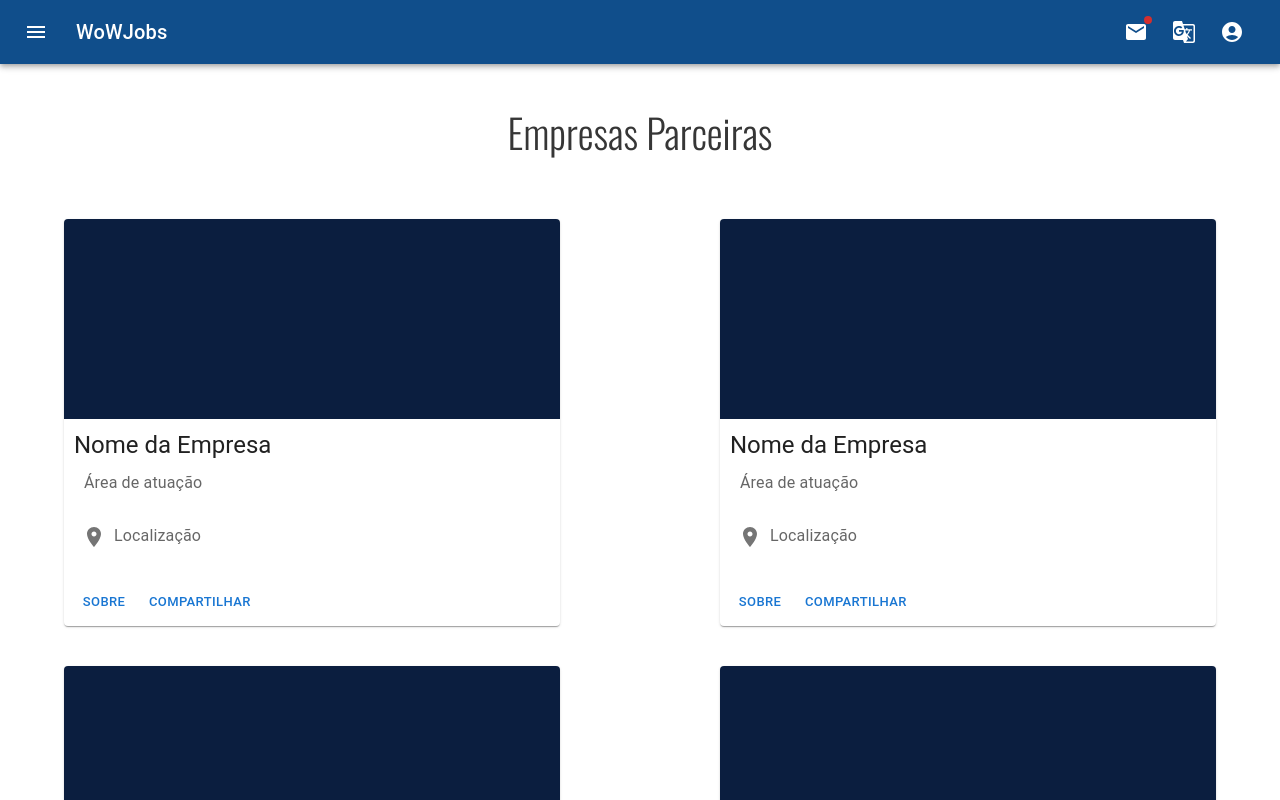
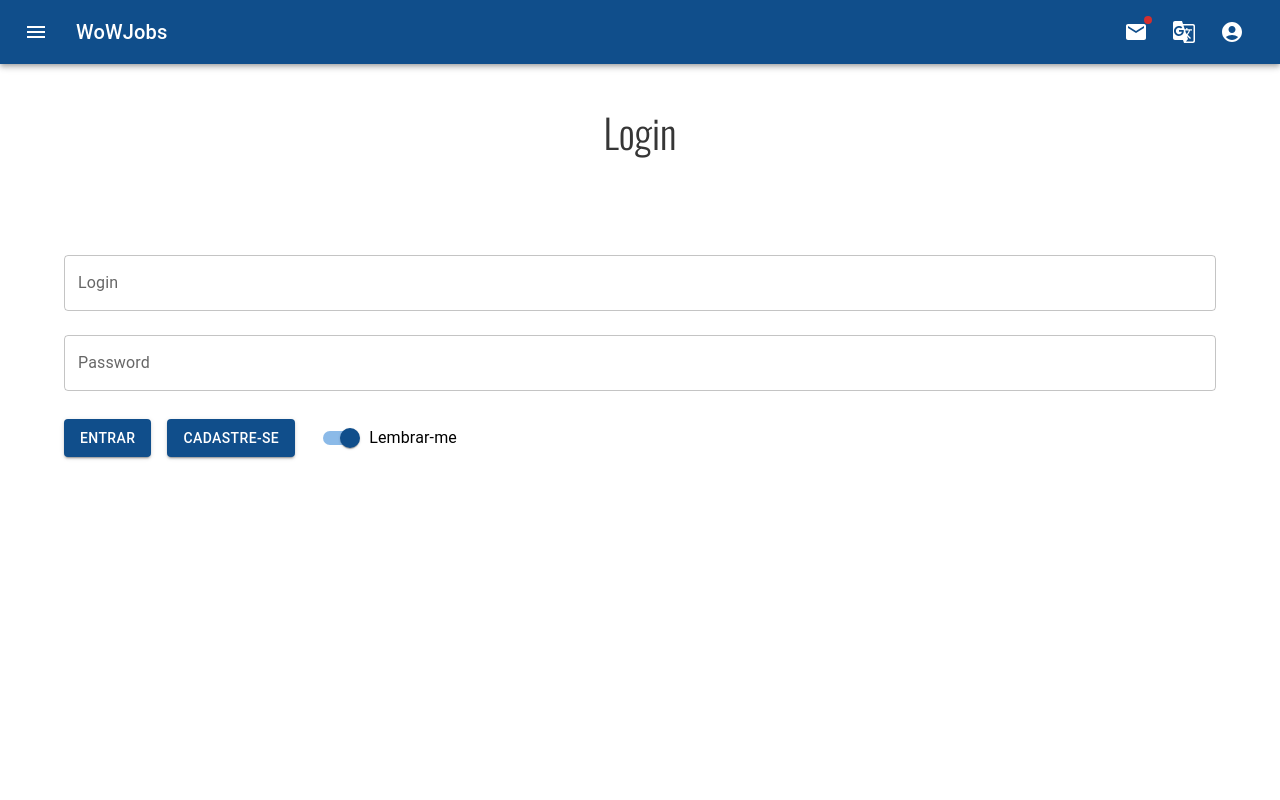
Before and after one commit to GarciaaMarilia/WoWJobs, a React (Create React App) app: page / in a window 1280 px wide. Shown: the top 800 px of the page. Built offline with nearby package versions, Linux system fonts and the light colour scheme.

Commit message:
Ajustes visuais

```diff
--- a/src/App.js
+++ b/src/App.js
@@ -1,17 +1,20 @@
 import React, { useState } from "react";
+
+import { Container } from '@material-ui/core';
+
+import Status from './Components/Status'
+import Space from '././Style/space'
+import './App.css';
+
+import Registration from './Screens/Registration';
+import Vacancies from './Screens/JobVacancies';
+import Experience from './Screens/Experience';
+import Companys from "./Screens/Companys";
 import Login from './Screens/Login';
-import Registration from './Screens/Registration';
-import Experience from './Screens/Experience';
-import Vacancies from './Screens/JobVacancies';
-import './App.css';
-import Status from './Components/Status'
-import { Container } from '@material-ui/core';
-import Space from '././Style/space'
-import Companys from "./Screens/Companys";
 
+export default function App() {
 
-function App() {
-    const [etapaAtual, setEtapaAtual] = useState(4);
+    const [etapaAtual, setEtapaAtual] = useState(0);
 
     const pages = [
         <Login send={next} />,
@@ -24,9 +27,11 @@ function App() {
     function next() {
         setEtapaAtual(etapaAtual + 1);
     }
+
     function send(dados) {
         console.log(dados)
     }
+
     return (
         <React.Fragment>
             <Status />,
@@ -37,5 +42,3 @@ function App() {
         </React.Fragment>
     )
 }
-
-export default App;
```
Also changed, not shown: src/Screens/Login.jsx (+16 -8 lines).
